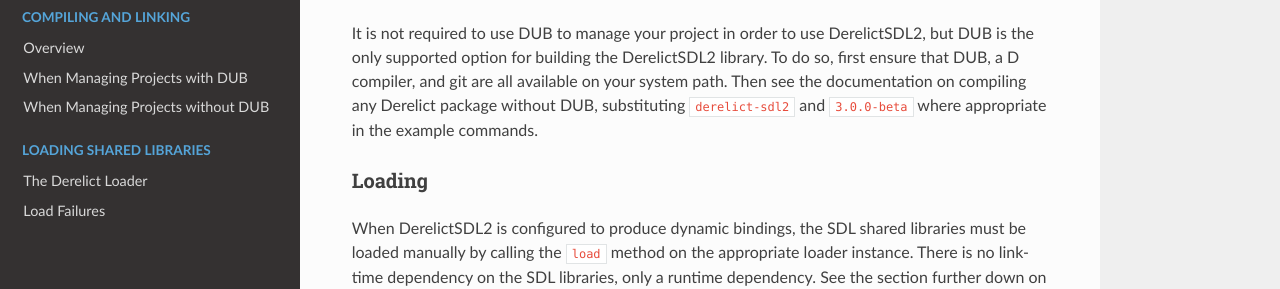
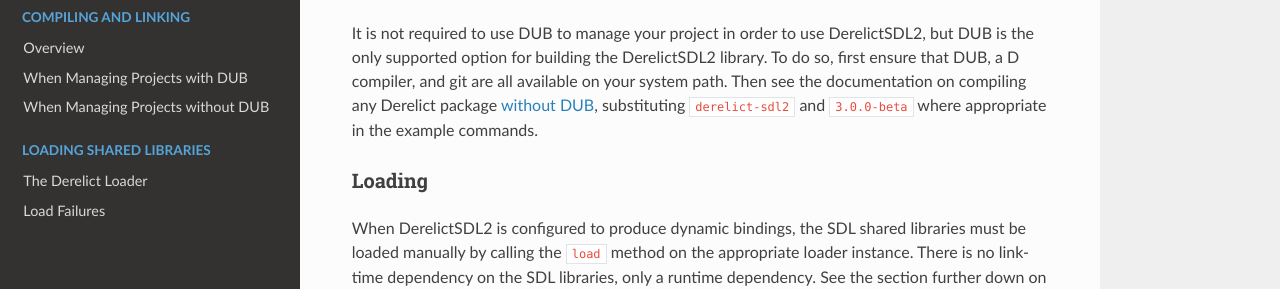
Before and after one commit to DerelictOrg/derelictorg.github.io, an MkDocs documentation site: the page built from docs/packages/sdl2.md, in a window 1280 px wide and 900 px high, scrolled down 1252 px. Shown: the part 234-523 px from the top of the window. Built offline with MkDocs 1.6.1, drawn with Linux system fonts in a browser that asks for light colours; nearby versions of some CDN libraries; old or Windows-style settings are respelled for this version of MkDocs.

```diff
--- a/docs/packages/sdl2.md
+++ b/docs/packages/sdl2.md
@@ -53,7 +53,7 @@ Using the subconfiguration is the preferred approach, as it completely eliminate
 
 ### With non-DUB projects
 
-It is not required to use DUB to manage your project in order to use DerelictSDL2, but DUB is the only supported option for building the DerelictSDL2 library. To do so, first ensure that DUB, a D compiler, and git are all available on your system path. Then see the documentation on compiling any Derelict package without DUB, substituting `derelict-sdl2` and `3.0.0-beta` where appropriate in the example commands.
+It is not required to use DUB to manage your project in order to use DerelictSDL2, but DUB is the only supported option for building the DerelictSDL2 library. To do so, first ensure that DUB, a D compiler, and git are all available on your system path. Then see the documentation on compiling any Derelict package [without DUB], substituting `derelict-sdl2` and `3.0.0-beta` where appropriate in the example commands.
 
 ### Loading
 
```
Also changed, not shown: other parts of docs/packages/sdl2.md (+1 -0 lines).
